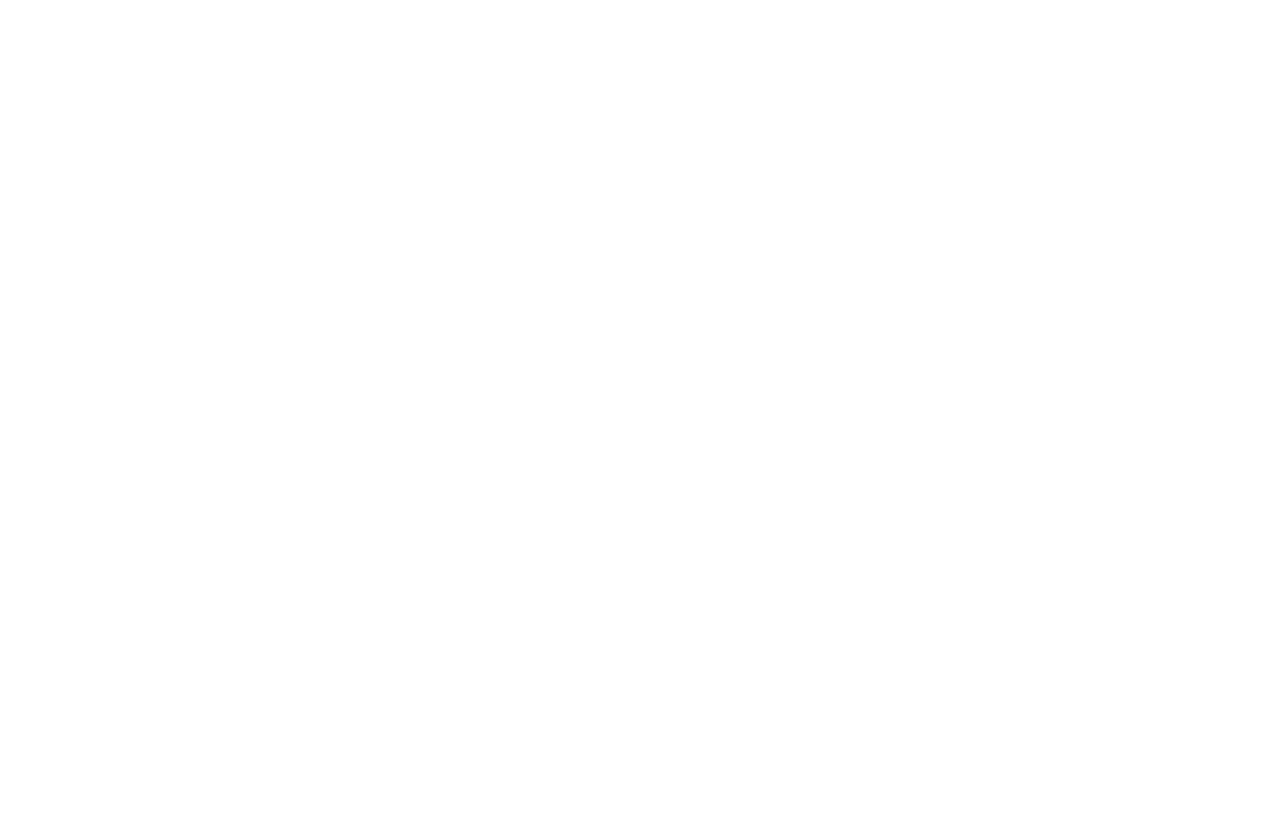
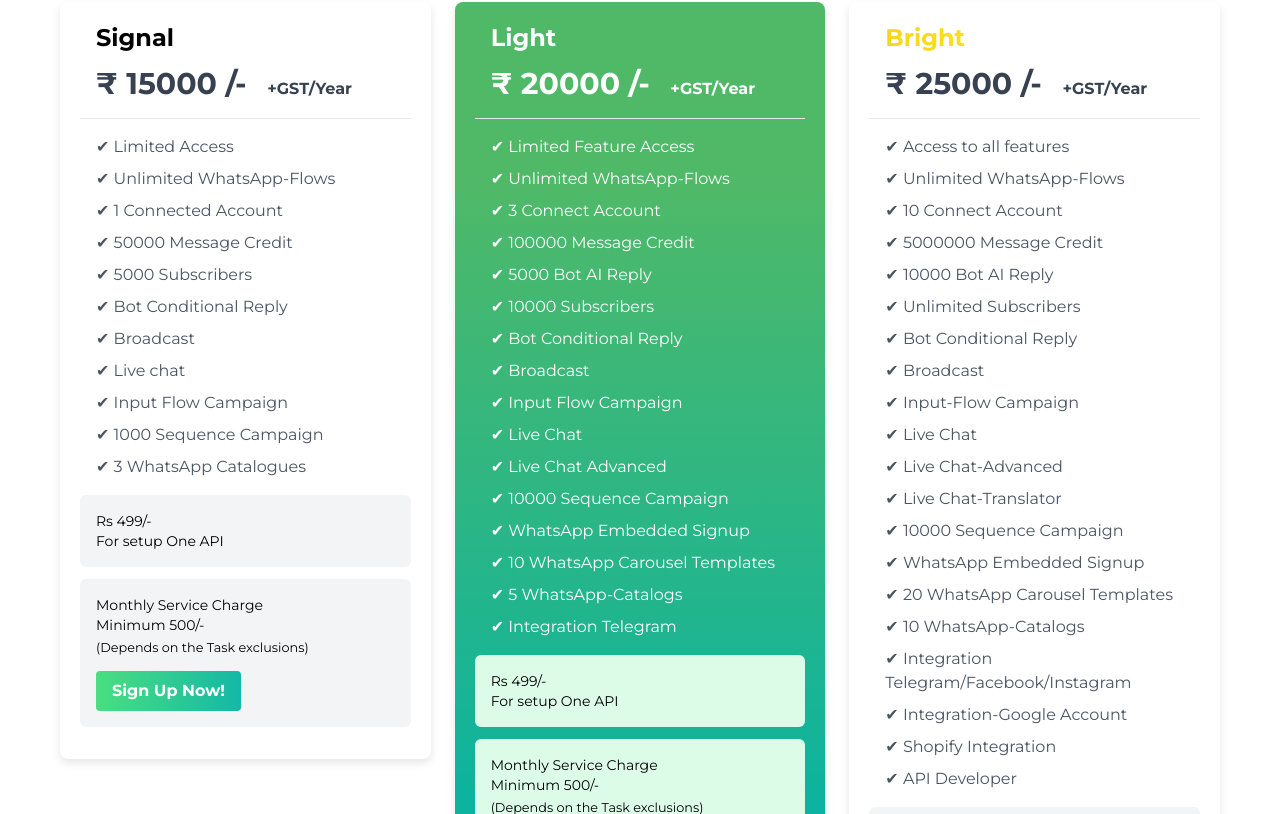
Before and after one commit to VIPINRAJK26/exbotreact, a React (Vite) app: page /pricing in a window 1280 px wide. Before the commit this address had no page. Shown: the part 386-1200 px from the top of the page. Before the commit the page ends 800 px from the top, so only its background shows below. Built offline with nearby package versions, Linux system fonts and the light colour scheme.

Commit message:
second day updates

```diff
--- a/src/App.jsx
+++ b/src/App.jsx
@@ -9,8 +9,8 @@
   return (
     <BrowserRouter>
       <Routes>
-        <Route path="/home" element={<Home />} />
-        <Route path="/" element={<Pricing />} />
+        <Route path="/" element={<Home />} />
+        <Route path="/pricing" element={<Pricing />} />
       </Routes>
     </BrowserRouter>
   )
--- /dev/null
+++ b/src/components/home/CustomizedChatbot.jsx
@@ -0,0 +1,9 @@
+import React from 'react'
+
+const CustomizedChatbot = () => {
+  return (
+    <div>CustomizedChatbot</div>
+  )
+}
+
+export default CustomizedChatbot
--- /dev/null
+++ b/src/components/home/Hero.jsx
@@ -0,0 +1,11 @@
+import React from 'react'
+
+const Hero = () => {
+  return (
+    <div>
+        <h1>hero</h1>
+    </div>
+  )
+}
+
+export default Hero
--- /dev/null
+++ b/src/components/home/PowerfulFeatures.jsx
@@ -0,0 +1,9 @@
+import React from 'react'
+
+const PowerfulFeatures = () => {
+  return (
+    <div>PowerfulFeatures</div>
+  )
+}
+
+export default PowerfulFeatures
--- a/src/components/pricing/ApiPricing.jsx
+++ b/src/components/pricing/ApiPricing.jsx
@@ -44,7 +44,7 @@
                     </div>
                     <div className="modal-body">
                       <embed
-                        src="/static/docs/docschatbot.pdf"
+                        src="/docschatbot.pdf"
                         width="100%"
                         height="600px"
                         className="border-0"
@@ -52,8 +52,8 @@
                     </div>
                     <div className="modal-footer">
                       <a
-                        href="/static/docs/docschatbot.pdf"
-                        download="/static/docs/docschatbot.pdf"
+                        href="/docschatbot.pdf"
+                        download="/docschatbot.pdf"
                       >
                         <button
                           type="button"
--- /dev/null
+++ b/src/components/pricing/PricingCards.css
@@ -0,0 +1,79 @@
+.section2 {
+  background-color: rgb(249, 249, 249);
+}
+
+.section4 {
+  background-color: rgb(249, 249, 249);
+}
+
+.card:hover {
+  transform: scale(1.02);
+  transition: all 0.3s ease-in-out;
+}
+
+#card {
+  background-image: linear-gradient(to right, #4fb968 20%, #00b2a9 100%);
+  color: white;
+}
+
+.card-custom {
+  border: none;
+  border-radius: 8px;
+  box-shadow: 0 4px 8px rgba(0, 0, 0, 0.1);
+}
+.card-body h5 {
+  font-size: 20px;
+  font-weight: bold;
+}
+.card-body .price {
+  font-size: 28px;
+  color: #333;
+  font-weight: bold;
+}
+.card-body .discount {
+  font-size: 16px;
+  font-weight: normal;
+  color: #999;
+  text-decoration: line-through;
+}
+.card-body .offer {
+  font-size: 14px;
+  color: #fff;
+  background-color: #ff0000;
+  padding: 2px 8px;
+  border-radius: 5px;
+  margin-left: 10px;
+}
+.card-custom.green-card {
+  background-color: #0a9442;
+  color: #fff;
+}
+.card-body ul {
+  list-style: none;
+  padding: 0;
+}
+.card-body ul li {
+  margin-bottom: 8px;
+}
+.card-body ul li span {
+  color: #ff0000;
+}
+
+.golden-text {
+  background: linear-gradient(90deg, #f9d423, yellow, #f9d423);
+  background-size: 200%;
+  background-clip: text;
+  -webkit-background-clip: text;
+  color: transparent;
+  animation: glaze 3s infinite;
+  position: relative;
+}
+
+@keyframes glaze {
+  0% {
+    background-position: 200%;
+  }
+  100% {
+    background-position: -200%;
+  }
+}
--- /dev/null
+++ b/src/components/pricing/PricingCards.jsx
@@ -0,0 +1,151 @@
+import "./PricingCards.css";
+
+
+const PricingCards = () => {
+  return (
+    <div className="container mx-auto px-0 md:px-12">
+      <div className="flex flex-wrap pt-5 pb-5">
+        {/* Card 1 */}
+        <div className="w-full md:w-1/3 p-3">
+          <div className="card card-custom bg-white rounded-lg shadow-lg p-6">
+            <h5 className="text-2xl pb-3 font-bold ml-4">Signal</h5>
+            <p className="text-3xl font-bold text-gray-700 ml-4">
+              ₹ 15000 /- <span className="text-base pl-3">+GST/Year</span>
+            </p>
+            <hr className="my-4" />
+            <ul className=" list-inside text-gray-600 space-y-2 mx-4">
+              <li>✔ Limited Access</li>
+              <li>✔ Unlimited WhatsApp-Flows</li>
+              <li>✔ 1 Connected Account</li>
+              <li>✔ 50000 Message Credit</li>
+              <li>✔ 5000 Subscribers</li>
+              <li>✔ Bot Conditional Reply</li>
+              <li>✔ Broadcast</li>
+              <li>✔ Live chat</li>
+              <li>✔ Input Flow Campaign</li>
+              <li>✔ 1000 Sequence Campaign</li>
+              <li>✔ 3 WhatsApp Catalogues</li>
+            </ul>
+            <div className="bg-gray-100 rounded-md justify-center mt-4 mb-3 p-4">
+              <h5 className="text-sm">Rs 499/- </h5>
+              <h5 className="text-sm">For setup One API</h5>
+            </div>
+            <div className="bg-gray-100 rounded-md justify-center mb-3 p-4">
+              <h5 className="text-sm">Monthly Service Charge</h5>
+              <h5 className="text-sm">Minimum 500/- </h5>
+              <small>(Depends on the Task exclusions)</small>
+              <div className="pt-3">
+                <a href="https://app.exapi.in/login">
+                  <button className="bg-gradient-to-r from-green-400 to-teal-500 text-white font-bold py-2 px-4 rounded hover:from-green-500 hover:to-teal-600 transition duration-300">
+                    Sign Up Now!
+                  </button>
+                </a>
+              </div>
+            </div>
+          </div>
+        </div>
+
+        {/* Card 2 */}
+        <div className="w-full md:w-1/3 p-3">
+          <div
+            className="card card-custom bg-gray-800 text-white rounded-lg shadow-lg p-6"
+            id="card2"
+          >
+            <h5 className="text-2xl pb-3 font-bold ml-4">Light</h5>
+            <p className="text-3xl font-bold ml-4">
+              ₹ 20000 /- <span className="text-base pl-3 ">+GST/Year</span>
+            </p>
+            <hr className="my-4" />
+            <ul className="list-inside space-y-2 mx-4">
+              <li>✔ Limited Feature Access</li>
+              <li>✔ Unlimited WhatsApp-Flows</li>
+              <li>✔ 3 Connect Account</li>
+              <li>✔ 100000 Message Credit</li>
+              <li>✔ 5000 Bot AI Reply</li>
+              <li>✔ 10000 Subscribers</li>
+              <li>✔ Bot Conditional Reply</li>
+              <li>✔ Broadcast</li>
+              <li>✔ Input Flow Campaign</li>
+              <li>✔ Live Chat</li>
+              <li>✔ Live Chat Advanced</li>
+              <li>✔ 10000 Sequence Campaign</li>
+              <li>✔ WhatsApp Embedded Signup</li>
+              <li>✔ 10 WhatsApp Carousel Templates</li>
+              <li>✔ 5 WhatsApp-Catalogs</li>
+              <li>✔ Integration Telegram</li>
+            </ul>
+            <div className="bg-green-100 text-black rounded-md justify-center mt-4 mb-3 p-4">
+              <h5 className="text-sm">Rs 499/- </h5>
+              <h5 className="text-sm">For setup One API</h5>
+            </div>
+            <div className="bg-green-100 text-black rounded-md justify-center mb-3 p-4">
+              <h5 className="text-sm">Monthly Service Charge</h5>
+              <h5 className="text-sm">Minimum 500/- </h5>
+              <small>(Depends on the Task exclusions)</small>
+              <div className="pt-3">
+                <a href="https://app.exapi.in/login">
+                  <button className="bg-gradient-to-r from-green-400 to-teal-500 text-white font-bold py-2 px-4 rounded hover:from-green-500 hover:to-teal-600 transition duration-300">
+                    Sign Up Now!
+                  </button>
+                </a>
+              </div>
+            </div>
+          </div>
+        </div>
+
+        {/* Card 3 */}
+        <div className="w-full md:w-1/3 p-3">
+          <div className="card card-custom bg-white rounded-lg shadow-lg p-6">
+            <h5 className="text-2xl golden-text font-bold pb-3 text-yellow-500 ml-4">
+              Bright
+            </h5>
+            <p className="text-3xl font-bold text-gray-700 ml-4">
+              ₹ 25000 /- <span className="text-base pl-3">+GST/Year</span>
+            </p>
+            <hr className="my-4" />
+            <ul className=" list-inside text-gray-600 space-y-2 mx-4">
+              <li>✔ Access to all features</li>
+              <li>✔ Unlimited WhatsApp-Flows</li>
+              <li>✔ 10 Connect Account</li>
+              <li>✔ 5000000 Message Credit</li>
+              <li>✔ 10000 Bot AI Reply</li>
+              <li>✔ Unlimited Subscribers</li>
+              <li>✔ Bot Conditional Reply</li>
+              <li>✔ Broadcast</li>
+              <li>✔ Input-Flow Campaign</li>
+              <li>✔ Live Chat</li>
+              <li>✔ Live Chat-Advanced</li>
+              <li>✔ Live Chat-Translator</li>
+              <li>✔ 10000 Sequence Campaign</li>
+              <li>✔ WhatsApp Embedded Signup</li>
+              <li>✔ 20 WhatsApp Carousel Templates</li>
+              <li>✔ 10 WhatsApp-Catalogs</li>
+              <li>✔ Integration Telegram/Facebook/Instagram</li>
+              <li>✔ Integration-Google Account</li>
+              <li>✔ Shopify Integration</li>
+              <li>✔ API Developer</li>
+            </ul>
+            <div className="bg-gray-100 rounded-md justify-center mt-4 mb-3 p-4">
+              <h5 className="text-sm">Rs 499/- </h5>
+              <h5 className="text-sm">For setup One API</h5>
+            </div>
+            <div className="bg-gray-100 rounded-md justify-center mb-3 p-4">
+              <h5 className="text-sm">Monthly Service Charge</h5>
+              <h5 className="text-sm">Minimum 500/- </h5>
+              <small>(Depends on the Task exclusions)</small>
+              <div className="pt-3">
+                <a href="https://app.exapi.in/login">
+                  <button className="bg-gradient-to-r from-green-400 to-teal-500 text-white font-bold py-2 px-4 rounded hover:from-green-500 hover:to-teal-600 transition duration-300">
+                    Sign Up Now!
+                  </button>
+                </a>
+              </div>
+            </div>
+          </div>
+        </div>
+      </div>
+    </div>
+  );
+};
+
+export default PricingCards;
--- a/src/pages/Home.jsx
+++ b/src/pages/Home.jsx
@@ -1,13 +1,30 @@
 import Navbar from "../components/header/Navbar";
 import { Footer } from "../components/Footer/Footer";
+import Hero from "../components/home/Hero";
+import CustomizedChatbot from "../components/home/CustomizedChatbot";
+import PowerfulFeatures from "../components/home/PowerfulFeatures";
+
 
 const Home = () => {
   return (
     <div>
-        <Navbar/>
-        <Footer/>
+      <div>
+        <Navbar />
+      </div>
+      <div>
+        <Hero />
+      </div>
+      <div>
+        <CustomizedChatbot />
+      </div>
+      <div>
+        <PowerfulFeatures />
+      </div>
+      <div className="mt-28">
+        <Footer />
+      </div>
     </div>
-  )
-}
+  );
+};
 
-export default Home
+export default Home;
--- a/src/pages/Pricing.jsx
+++ b/src/pages/Pricing.jsx
@@ -2,6 +2,9 @@
 import Navbar from "../components/header/Navbar";
 import { Footer } from "../components/Footer/Footer";
 import ApiPricing from "../components/pricing/ApiPricing";
+import PricingCards from "../components/pricing/PricingCards";
+
+
 const Pricing = () => {
   return (
     <div>
@@ -10,6 +13,9 @@
       </div>
       <div className="mt-28">
         <PlanPricing />
+      </div>
+      <div className="">
+        <PricingCards />
       </div>
       <div className="">
         <ApiPricing />
```
Also changed, not shown: 1 other file (tests, documents, lock files or other folders).
